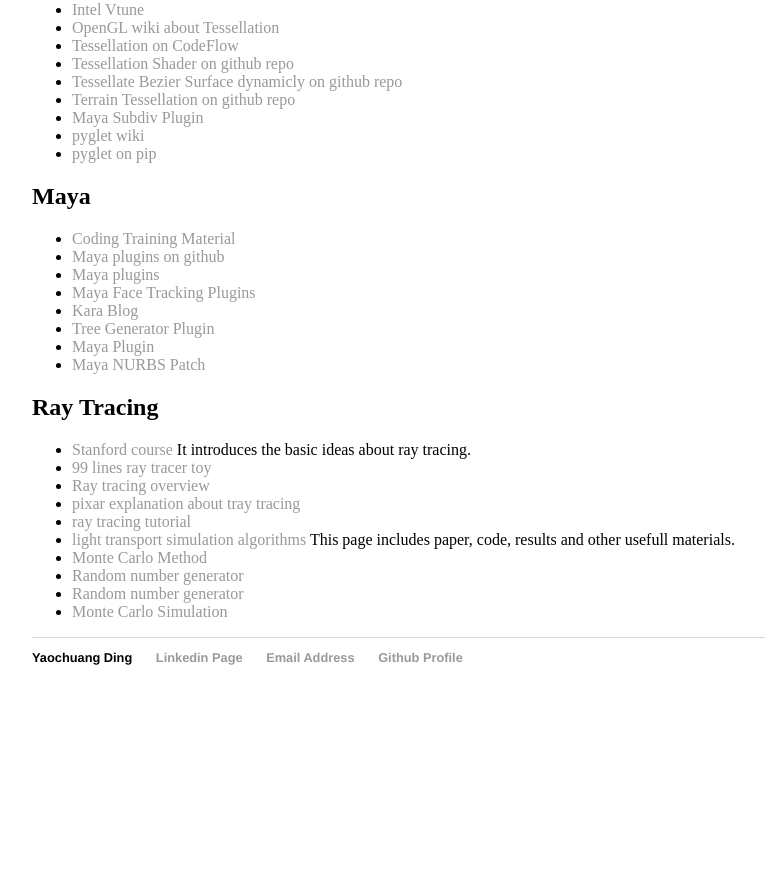
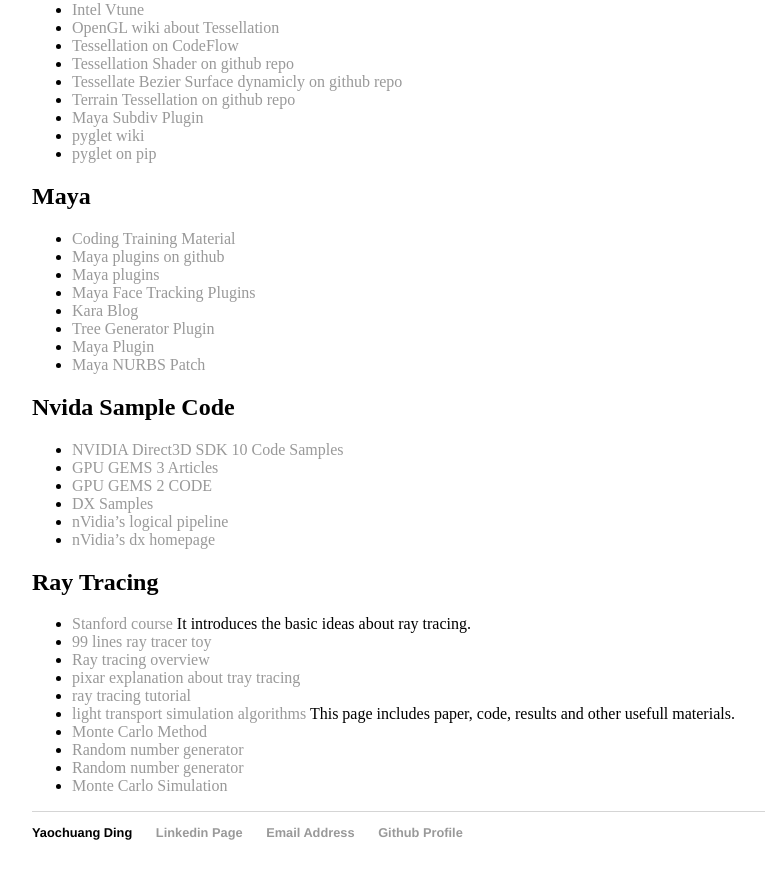
Before and after one commit to ychding11/ychding11.github.io, a Jekyll site: the page built from _posts/2015-03-23-Graphics-Resources.md, in a window 1280 px wide and 900 px high, scrolled down 1623 px. Shown: the top 879 px of the window, without its empty margins (160-925 px from the left). Built offline with Jekyll 4.4.1, drawn with Linux system fonts in a browser that asks for light colours; before the commit the page ends 2348 px from its top, so only the background shows below that.

Commit message:
1. add nvidia resources.

```diff
--- a/_posts/2015-03-23-Graphics-Resources.md
+++ b/_posts/2015-03-23-Graphics-Resources.md
@@ -105,6 +105,14 @@
 - [Maya Plugin](https://github.com/illmillrig/SurfaceAttach)
 - [Maya NURBS Patch](http://www.3dtutorials.michaelorourke.com/tutorials/Modeling/Basics/NurbsPatchsIntro12.pdf)
 
+## Nvida Sample Code
+
+- [NVIDIA Direct3D SDK 10 Code Samples](http://developer.download.nvidia.com/SDK/10.5/direct3d/samples.html#InstancedTessellation)
+- [GPU GEMS 3 Articles](https://developer.nvidia.com/gpugems/GPUGems3/gpugems3_ch01.html)
+- [GPU GEMS 2 CODE](http://http.download.nvidia.com/developer/GPU_Gems_2/CD/Index.html)
+- [DX Samples](https://developer.nvidia.com/gameworks-directx-samples)
+- [nVidia's logical pipeline](https://developer.nvidia.com/content/life-triangle-nvidias-logical-pipeline)
+- [nVidia's dx homepage](https://developer.nvidia.com/directx)
 
 ## Ray Tracing
 
```
Also changed, not shown: _posts/2015-04-10-Digital-Image-Processing.md (+2 -1 lines).
